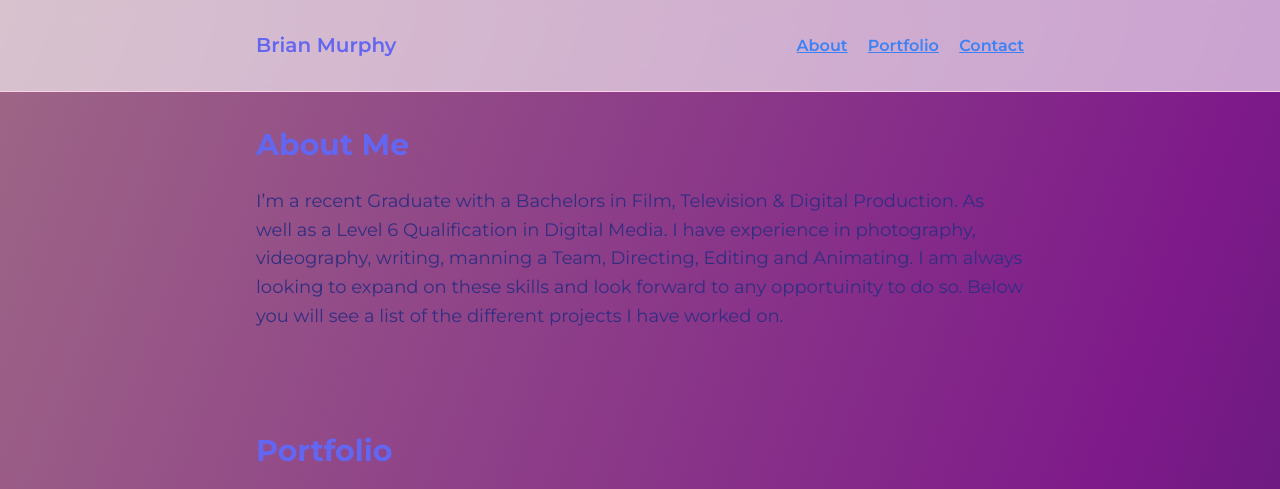
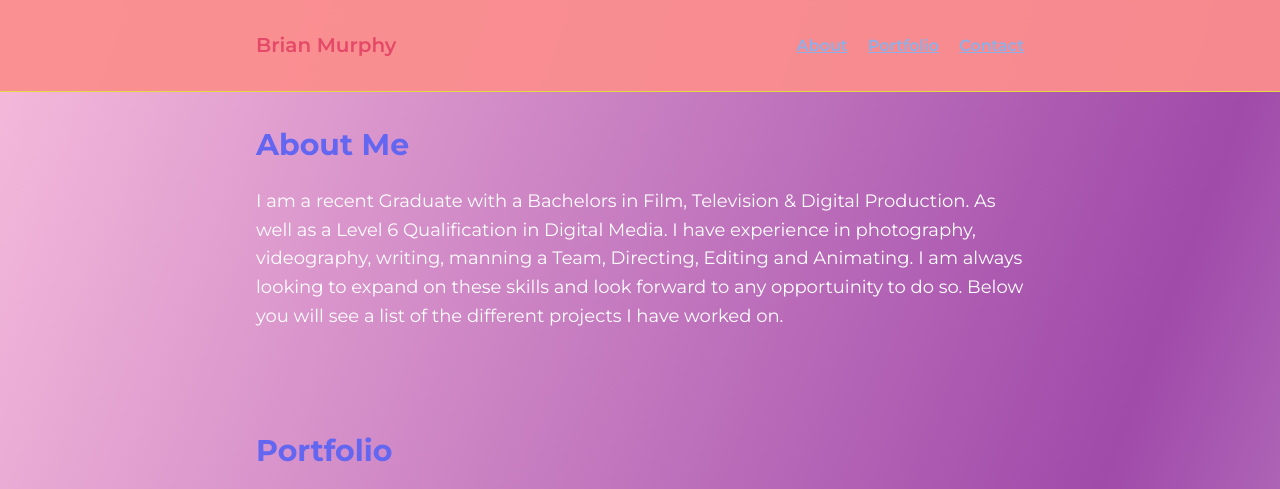
Before and after one commit to BranMurp/JohnTravolta, a plain HTML site: page index.html in a window 1280 px wide. Shown: the top 489 px of the page. Drawn offline with Linux system fonts and the light colour scheme.

Commit message:
Messed withh colours to see areas, added links

```diff
--- a/index.html
+++ b/index.html
@@ -11,16 +11,16 @@
     body {
       margin: 0;
       font-family: "Montserrat", sans-serif;
-      color: #312e81;
-      background: linear-gradient(to bottom right, #9e6786, #7e1a8a, #0c1c4e);
+      color: #ffffff;
+      background: linear-gradient(to bottom right, #f6bbdc, #a04aaa, #ffffff);
       line-height: 1.6;
     }
     a {
-      color: #3b82f6;
+      color: #8cafe8;
       text-decoration: underline;
     }
     a:hover {
-      color: #8b5cf6;
+      color: hsl(120, 73%, 62%);
     }
     .container {
       max-width: 768px;
@@ -33,9 +33,9 @@
       left: 0;
       width: 100%;
       backdrop-filter: blur(10px);
-      border-bottom: 1px solid #fbcfe8;
+      border-bottom: 1px solid #e4d644;
       z-index: 10;
-      background-color: rgba(255, 255, 255, 0.6);
+      background-color: rgba(251, 142, 142, 0.942);
     }
     .header-inner {
       display: flex;
@@ -45,14 +45,14 @@
     .site-title {
       font-size: 1.25rem;
       font-weight: 600;
-      color: #6366f1;
+      color: #e44968;
     }
     .nav a {
       margin-left: 1rem;
       font-weight: 600;
     }
     .nav a:hover {
-      color: #6366f1;
+      color: #63c9f1;
       text-decoration: underline;
     }
     .main-content {
@@ -152,7 +152,7 @@
   <main class="container main-content">
     <section id="about" class="section">
       <h2>About Me</h2>
-      <p>I’m a recent Graduate with a Bachelors in Film, Television & Digital Production. As well as a Level 6 Qualification in Digital Media.
+      <p>I am a recent Graduate with a Bachelors in Film, Television & Digital Production. As well as a Level 6 Qualification in Digital Media.
         I have experience in photography, videography, writing, manning a Team, Directing, Editing and Animating. I am always looking to expand on these skills and look forward to any opportuinity to do so.
         Below you will see a list of the different projects I have worked on.
 
@@ -171,7 +171,7 @@
         I assembled this team and was responsible for sourcing all of the props.
       </p>
       <a href="https://youtu.be/BzS3Iv_UNrI?si=T6vNk9NjoJuous6b" target="_blank" class="watch-link">
-        🎬 Watch Drained on YouTube
+        Watch Drained Here
       </a>
     </div>
 
@@ -179,13 +179,21 @@
   <img src="SpiderMan.JPG" alt="Still from Spider-Man-themed project" />
   <h3>Buíochas</h3>
   <p>Buíochas is a Music Video I shot and edited with help from a local musician Jake Griffin, or his stage name beetle feelings.</p>
+  <a href="https://youtu.be/tDYYr4tysqI?si=uv9Rb0erCF-nW21q" target="_blank" class="watch-link">
+    Watch Buíochas Here
+  </a>
 </div>
 
 <div class="project-card border-emerald">
   <img src="https://www.dummyimg.in/placeholder" alt="Placeholder image for Project 3" />
-      <h3>Project Title 3</h3>
+  <h3>BriansLittlePhotos</h3>
   <p>A brief description of the project.</p>
+  <a href="https://www.instagram.com/brianslittlephotos" target="_blank" class="watch-link">
+    View "BriansLittlePhotos" Here
+  </a>
 </div>
+
+
 
   </div> <!-- Close portfolio-grid -->
 </section>
```
Lines whose indentation alone changed are shown as unchanged.
